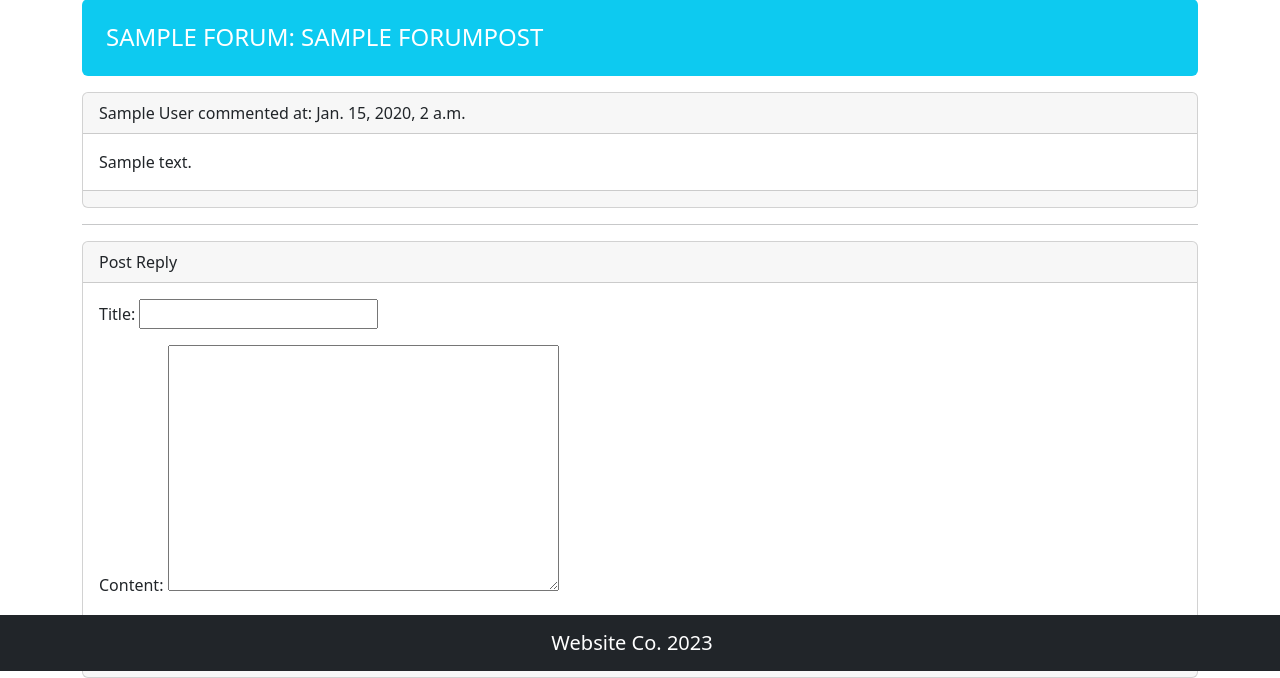
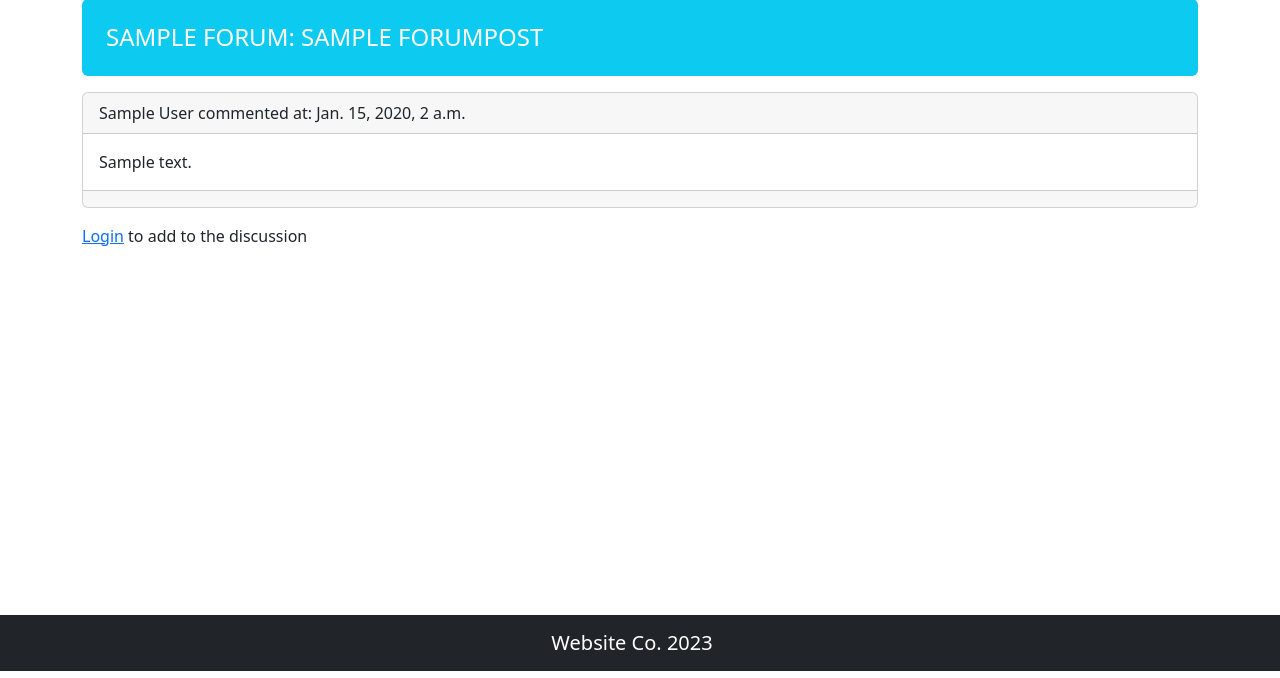
Before and after one commit to colinshin/DjangoForums, a Django app: page /forum/1/post/1/ in a window 1280 px wide. Shown: the part 129-807 px from the top of the page. Run offline with Django 4.2, Linux system fonts and the light colour scheme; tables that the repository leaves empty hold one stand-in row (values such as "Sample post"); some libraries are stand-ins or nearby versions.

Commit message:
Added check around the new reply form to only show for logged in users

```diff
--- a/app/forum/templates/forum/post-detail.html
+++ b/app/forum/templates/forum/post-detail.html
@@ -50,6 +50,7 @@
 			</div>
 		</div>
 		{% endfor %}
+		{% if request.user.is_authenticated %}
 		<hr />
 		<div class="card">
 			<div class="card-header">
@@ -67,6 +68,9 @@
 				<button class="btn btn-primary btn-sm" id="new-comment-submit-button">Submit</button>
 			</div>
 		</div>
+		{% else %}
+		<p class="mt-3"><a href="{% url 'login' %}">Login</a> to add to the discussion</p>
+		{% endif %}
 	</div>
 </div>
 {% endblock %}
```
